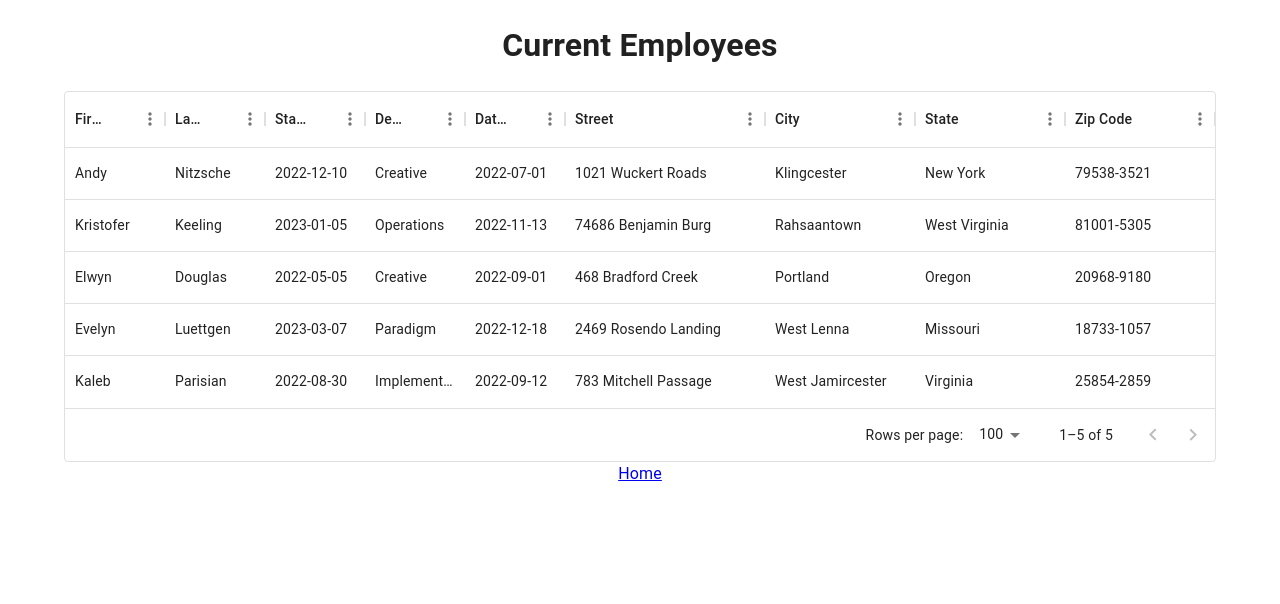
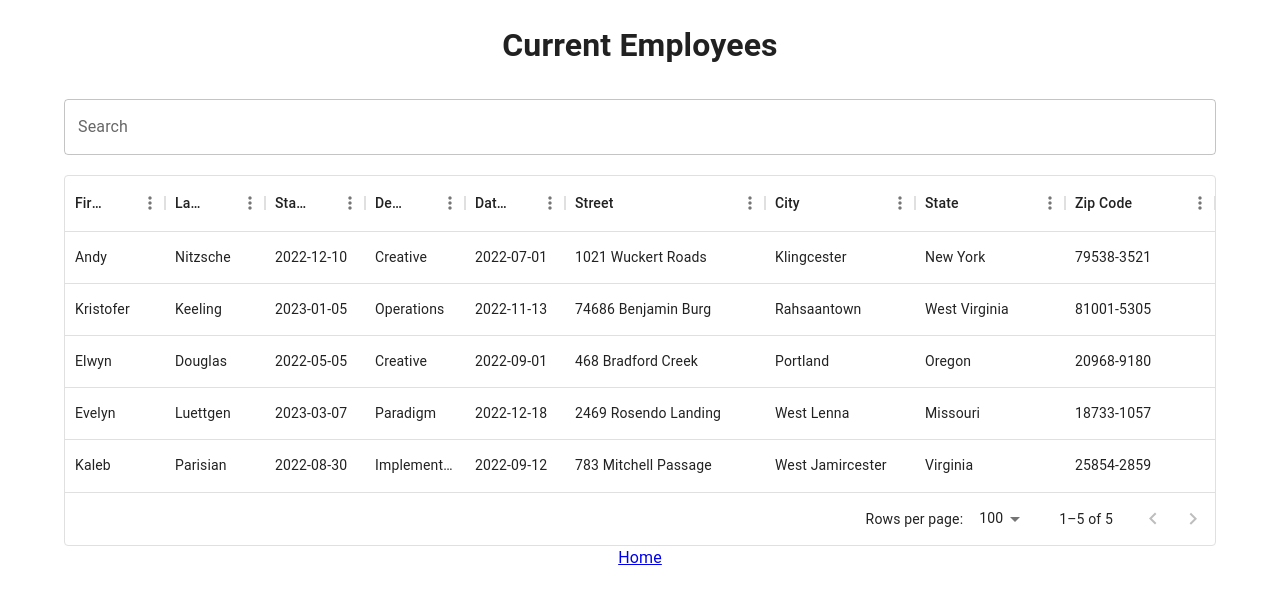
Before and after one commit to JohanPeraldi/HRnet, a React (Create React App) app: page /employee-list in a window 1280 px wide. Shown: the top 604 px of the page. Built offline with nearby package versions, Linux system fonts and the light colour scheme.

Commit message:
Add employees table searchbar

```diff
--- a/src/lib-components/MUITable/MUITable.jsx
+++ b/src/lib-components/MUITable/MUITable.jsx
@@ -1,4 +1,8 @@
-import React, { useContext, useEffect } from 'react';
+import React, { useContext, useEffect, useState } from 'react';
+import Box from '@mui/material/Box';
+import FormControl from '@mui/material/FormControl';
+import Grid from '@mui/material/Grid';
+import TextField from '@mui/material/TextField';
 import { DataGrid } from '@mui/x-data-grid';
 import { EmployeesContext } from '../../context/employees-context';
 import { generateEmployees } from '../../utils/helpers';
@@ -17,6 +21,8 @@ const columns = [
 
 export default function MUITable() {
   const { employees, setEmployees } = useContext(EmployeesContext);
+  // Searchbar input state
+  const [searchValue, setSearchValue] = useState('');
 
   // Make sure that there are at least 5 fake employees to display
   useEffect(() => {
@@ -29,8 +35,24 @@ export default function MUITable() {
     }
   }, [employees.length, setEmployees]);
 
+  // Filter employees based on searchbar input
+  const filteredEmployees = employees.filter((employee) => {
+    const searchRegex = new RegExp(searchValue, 'i');
+    return (
+      searchRegex.test(employee.firstName) ||
+      searchRegex.test(employee.lastName) ||
+      searchRegex.test(employee.startDate) ||
+      searchRegex.test(employee.department) ||
+      searchRegex.test(employee.dateOfBirth) ||
+      searchRegex.test(employee.address.street) ||
+      searchRegex.test(employee.address.city) ||
+      searchRegex.test(employee.address.state) ||
+      searchRegex.test(employee.address.zip)
+    );
+  });
+
   const rows = [
-    ...employees.map((employee, index) => ({
+    ...filteredEmployees.map((employee, index) => ({
       id: index,
       col1: employee.firstName,
       col2: employee.lastName,
@@ -45,8 +67,25 @@ export default function MUITable() {
   ];
 
   return (
-    <div style={{ height: '100%', width: '100%' }}>
-      <DataGrid rows={rows} columns={columns} />
-    </div>
+    <Box>
+      <Grid container spacing={2}>
+        <Grid item xs={12}>
+          <FormControl fullWidth>
+            <TextField
+              id="outlined-basic"
+              label="Search"
+              margin="dense"
+              name="search"
+              value={searchValue}
+              onChange={(event) => setSearchValue(event.target.value)}
+              variant="outlined"
+            />
+          </FormControl>
+        </Grid>
+        <Grid item xs={12}>
+          <DataGrid rows={rows} columns={columns} />
+        </Grid>
+      </Grid>
+    </Box>
   );
 }
--- a/src/routes/EmployeeList/EmployeeList.jsx
+++ b/src/routes/EmployeeList/EmployeeList.jsx
@@ -1,13 +1,11 @@
 import React from 'react';
 import { Link } from 'react-router-dom';
-// import EmployeeTable from '../../components/EmployeeTable/EmployeeTable';
 import MUITable from '../../lib-components/MUITable/MUITable';
 
 function EmployeeList() {
   return (
     <>
       <h1>Current Employees</h1>
-      {/* <EmployeeTable /> */}
       <MUITable />
       <Link to="/">Home</Link>
     </>
```
